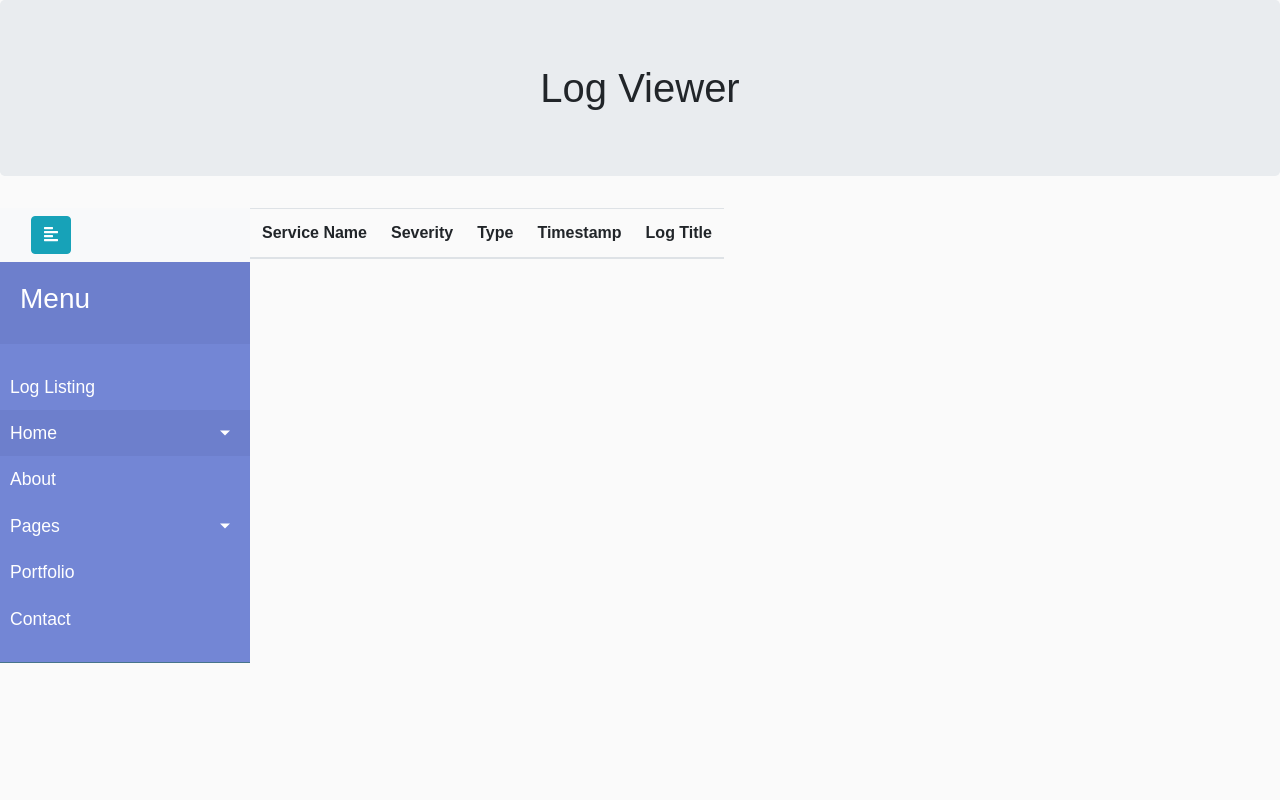
After one commit to dmiska25/log-viewer-backend, a Django app: template logviewer/logviewerapp/templates/listing.html in a window 1280 px wide. The commit adds this page. Run offline with Django 4.2, Linux system fonts and the light colour scheme; the template is opened without the code that fills it, so the values that code supplies are empty; parts of the project's set-up code (start-up, migrations or seed data) failed here and were passed over; some libraries are stand-ins or nearby versions.

Commit message:
adds front end log listing page and menu

```diff
--- /dev/null
+++ b/logviewer/logviewerapp/static/homepage.css
@@ -0,0 +1,116 @@
+body {
+    display: flex;
+    flex-direction: column;
+    overflow-y: hidden;
+    height: 100vh;
+}
+
+.wrapper {
+    display: flex;
+    width: 100%;
+    align-items: stretch;
+    overflow-y: hidden;
+    height: inherit;
+}
+
+.content-wrapper {
+    overflow-y: scroll;
+}
+
+
+#sidebar {
+    min-width: 250px;
+    max-width: 250px;
+}
+
+#sidebar.active {
+    margin-left: -250px;
+}
+
+a[data-toggle="collapse"] {
+    position: relative;
+}
+
+.dropdown-toggle::after {
+    display: block;
+    position: absolute;
+    top: 50%;
+    right: 20px;
+    transform: translateY(-50%);
+}
+
+@media (max-width: 768px) {
+    #sidebar {
+        margin-left: -250px;
+    }
+    #sidebar.active {
+        margin-left: 0;
+    }
+}
+
+/*
+    ADDITIONAL DEMO STYLE, NOT IMPORTANT TO MAKE THINGS WORK BUT TO MAKE IT A BIT NICER :)
+*/
+@import "https://fonts.googleapis.com/css?family=Poppins:300,400,500,600,700";
+
+
+body {
+    font-family: 'Poppins', sans-serif;
+    background: #fafafa;
+}
+
+p {
+    font-family: 'Poppins', sans-serif;
+    font-size: 1.1em;
+    font-weight: 300;
+    line-height: 1.7em;
+    color: #999;
+}
+
+a, a:hover, a:focus {
+    color: inherit;
+    text-decoration: none;
+    transition: all 0.3s;
+}
+
+#sidebar {
+    /* don't forget to add all the previously mentioned styles here too */
+    background: #7386D5;
+    color: #fff;
+    transition: all 0.3s;
+}
+
+#sidebar .sidebar-header {
+    padding: 20px;
+    background: #6d7fcc;
+}
+
+#sidebar ul.components {
+    padding: 20px 0;
+    border-bottom: 1px solid #47748b;
+}
+
+#sidebar ul p {
+    color: #fff;
+    padding: 10px;
+}
+
+#sidebar ul li a {
+    padding: 10px;
+    font-size: 1.1em;
+    display: block;
+}
+#sidebar ul li a:hover {
+    color: #7386D5;
+    background: #fff;
+}
+
+#sidebar ul li.active > a, a[aria-expanded="true"] {
+    color: #fff;
+    background: #6d7fcc;
+}
+ul ul a {
+    font-size: 0.9em !important;
+    padding-left: 30px !important;
+    background: #6d7fcc;
+}
--- /dev/null
+++ b/logviewer/logviewerapp/static/homepage.js
@@ -0,0 +1,6 @@
+$(document).ready(function () {
+    $('#sidebarCollapse').on('click', function () {
+        $('#sidebar').toggleClass('active');
+    });
+
+});
--- a/logviewer/logviewerapp/templates/homepage.html
+++ b/logviewer/logviewerapp/templates/homepage.html
@@ -5,8 +5,35 @@
     <meta http-equiv="X-UA-Compatible" content="IE=edge">
     <meta name="viewport" content="width=device-width, initial-scale=1.0">
     <title>Log Viewer</title>
+
+    <!-- Bootstrap CSS CDN -->
+    <link rel="stylesheet" href="https://stackpath.bootstrapcdn.com/bootstrap/4.1.0/css/bootstrap.min.css" integrity="sha384-9gVQ4dYFwwWSjIDZnLEWnxCjeSWFphJiwGPXr1jddIhOegiu1FwO5qRGvFXOdJZ4" crossorigin="anonymous">
+
+    <!-- Font Awesome JS -->
+    <script defer src="https://use.fontawesome.com/releases/v5.0.13/js/solid.js" integrity="sha384-tzzSw1/Vo+0N5UhStP3bvwWPq+uvzCMfrN1fEFe+xBmv1C/AtVX5K0uZtmcHitFZ" crossorigin="anonymous"></script>
+    <script defer src="https://use.fontawesome.com/releases/v5.0.13/js/fontawesome.js" integrity="sha384-6OIrr52G08NpOFSZdxxz1xdNSndlD4vdcf/q2myIUVO0VsqaGHJsB0RaBE01VTOY" crossorigin="anonymous"></script>
+
+
+    {% load static %}
+    <link rel="stylesheet" href="{% static 'homepage.css' %}">
 </head>
 <body>
-    <h1>Viewer</h1>
+    <h1 class="jumbotron text-center">Log Viewer</h1>
+    <div class="wrapper">
+        {% include 'sidebar.html' %}
+        <div class="content-wrapper" id='content'>
+            {% block content %}
+            {% endblock content %}
+        </div>
+    </div>
+
+    <!-- jQuery CDN - Slim version (=without AJAX) -->
+    <script src="https://code.jquery.com/jquery-3.3.1.slim.min.js" integrity="sha384-q8i/X+965DzO0rT7abK41JStQIAqVgRVzpbzo5smXKp4YfRvH+8abtTE1Pi6jizo" crossorigin="anonymous"></script>
+    <!-- Popper.JS -->
+    <script src="https://cdnjs.cloudflare.com/ajax/libs/popper.js/1.14.0/umd/popper.min.js" integrity="sha384-cs/chFZiN24E4KMATLdqdvsezGxaGsi4hLGOzlXwp5UZB1LY//20VyM2taTB4QvJ" crossorigin="anonymous"></script>
+    <!-- Bootstrap JS -->
+    <script src="https://stackpath.bootstrapcdn.com/bootstrap/4.1.0/js/bootstrap.min.js" integrity="sha384-uefMccjFJAIv6A+rW+L4AHf99KvxDjWSu1z9VI8SKNVmz4sk7buKt/6v9KI65qnm" crossorigin="anonymous"></script>
+    <!-- Custom JS -->
+    <script src="{% static 'homepage.js' %}"></script>
 </body>
 </html>
--- /dev/null
+++ b/logviewer/logviewerapp/templates/listing.html
@@ -0,0 +1,28 @@
+{% extends "homepage.html" %}
+
+{% block content %}
+<div class="table-responsive table-wrapper">
+    <table class="table">
+        <thead>
+            <tr>
+                <th scope="col">Service Name</th>
+                <th scope="col">Severity</th>
+                <th scope="col">Type</th>
+                <th scope="col">Timestamp</th>
+                <th scope="col">Log Title</th>
+            </tr>
+        </thead>
+        <tbody>
+            {% for log in logs %}
+                <tr>
+                    <th>{{ log.service_name }}</th>
+                    <th>{{ log.severity_label }}</th>
+                    <th>{{ log.type_label }}</th>
+                    <th>{{ log.timestamp }}</th>
+                    <th>{{ log.title }}</th>
+                </tr>
+            {% endfor %}
+        </tbody>
+    </table>
+</div>
+{% endblock content %}
--- /dev/null
+++ b/logviewer/logviewerapp/templates/sidebar.html
@@ -0,0 +1,59 @@
+<div>
+    <nav class="navbar navbar-expand-lg navbar-light bg-light">
+        <div class="container-fluid">
+
+            <button type="button" id="sidebarCollapse" class="btn btn-info">
+                <i class="fas fa-align-left"></i>
+            </button>
+
+        </div>
+    </nav>
+    <nav id="sidebar">
+        <div class="sidebar-header">
+            <h3>Menu</h3>
+        </div>
+
+        <ul class="list-unstyled components">
+            <li>
+                <a href="#">Log Listing</a>
+            </li>
+            <li class="active">
+                <a href="#homeSubmenu" data-toggle="collapse" aria-expanded="false" class="dropdown-toggle">Home</a>
+                <ul class="collapse list-unstyled" id="homeSubmenu">
+                    <li>
+                        <a href="#">Home 1</a>
+                    </li>
+                    <li>
+                        <a href="#">Home 2</a>
+                    </li>
+                    <li>
+                        <a href="#">Home 3</a>
+                    </li>
+                </ul>
+            </li>
+            <li>
+                <a href="#">About</a>
+            </li>
+            <li>
+                <a href="#pageSubmenu" data-toggle="collapse" aria-expanded="false" class="dropdown-toggle">Pages</a>
+                <ul class="collapse list-unstyled" id="pageSubmenu">
+                    <li>
+                        <a href="#">Page 1</a>
+                    </li>
+                    <li>
+                        <a href="#">Page 2</a>
+                    </li>
+                    <li>
+                        <a href="#">Page 3</a>
+                    </li>
+                </ul>
+            </li>
+            <li>
+                <a href="#">Portfolio</a>
+            </li>
+            <li>
+                <a href="#">Contact</a>
+            </li>
+        </ul>
+    </nav>
+</div>
```
Also changed, not shown: logviewer/logviewerapp/models.py (+9 -0 lines), logviewer/logviewerapp/views.py (+7 -1 lines).
